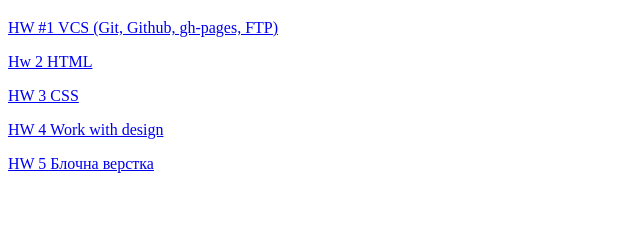
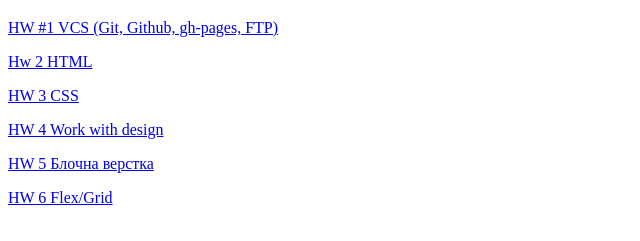
Before and after one commit to oleh-domshynskyi/cursor-homeworks, a plain HTML site: page index.html in a window 1280 px wide. Shown: the part 61-302 px from the top of the page, without its empty margins (0-640 px from the left). Drawn offline with Linux system fonts and the light colour scheme.

Commit message:
add link to homework 6

```diff
--- a/index.html
+++ b/index.html
@@ -19,5 +19,8 @@
 	<p>
 	   <a href="./Homework 5/">HW 5 Блочна верстка</a>
 	</p>
+	<p>
+	   <a href="./Homework 6/">HW 6 Flex/Grid</a>
+	</p>
 </body>
 </html>
```
